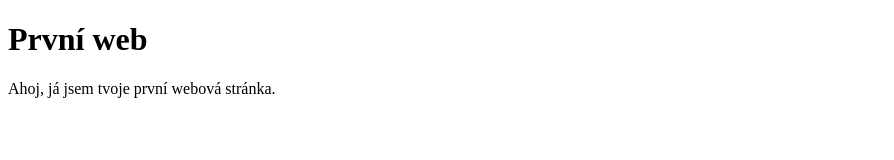
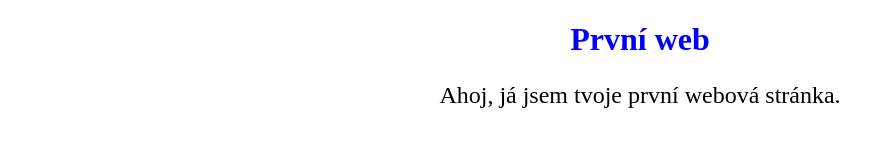
Before and after one commit to anezkabockova/prvniweb, a plain HTML site: page index.html in a window 1280 px wide. Shown: the whole page, without its empty margins (0-894 px from the left). Drawn offline with Linux system fonts and the light colour scheme.

Commit message:
třetí push

```diff
--- a/index.html
+++ b/index.html
@@ -4,6 +4,7 @@
 <head>
     <meta charset="UTF-8">
     <meta name="viewport" content="width=device-width, initial-scale=1.0">
+    <link rel="stylesheet" href="style.css">
     <title>Muj první web</title>
 </head>
 
--- /dev/null
+++ b/style.css
@@ -0,0 +1,12 @@
+h1 {
+    color: blue;
+}
+
+p {
+    font-size: 1.5rem;
+}
+
+body {
+    text-align: center;
+    font-family: serif;
+}
```
Also changed, not shown: 1 other file.
